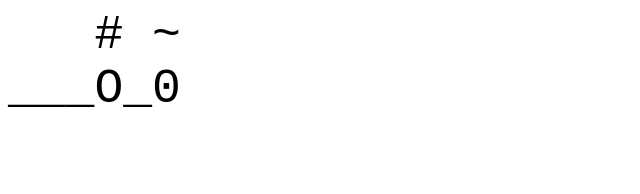
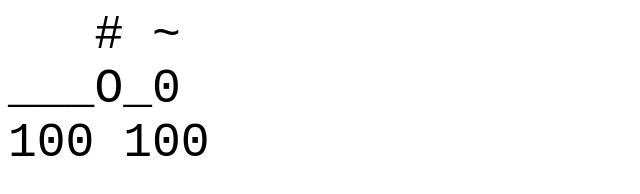
Before and after one commit to PJ623/deadliest-masher, a plain HTML site: page index.html in a window 1280 px wide. Shown: the whole page, without its empty margins (0-640 px from the left). Drawn offline with Linux system fonts and the light colour scheme.

Commit message:
update and display life totals

```diff
--- a/index.html
+++ b/index.html
@@ -13,6 +13,10 @@
         <div id="stage">
 
         </div>
+        <div id="life-totals">
+            <span id="life1"></span>
+            <span id="life2"></span>
+        </div>
 
         <script src="fighter.js"></script>
         <script src="stage.js"></script>
--- a/main.js
+++ b/main.js
@@ -19,6 +19,10 @@ function turn(fighter) {
 function animate() {
     render(stage.toString());
 
+    //let lifeDiv = document.getElementById("life-totals");
+    let life1 = document.getElementById("life1");
+    let life2 = document.getElementById("life2");
+
     let simulation = setInterval(() => {
         turn(fighter1);
         turn(fighter2);
@@ -31,6 +35,9 @@ function animate() {
         // Damage calculation and cleanup
         console.log(fighter1.action.name, "|", fighter2.action.name);
         console.log(fighter1.life, "|", fighter2.life);
+
+        life1.innerHTML = fighter1.life;
+        life2.innerHTML = fighter2.life;
 
         if(fighter1.life <= 0 || fighter2.life <= 0){
             clearInterval(simulation);
```
